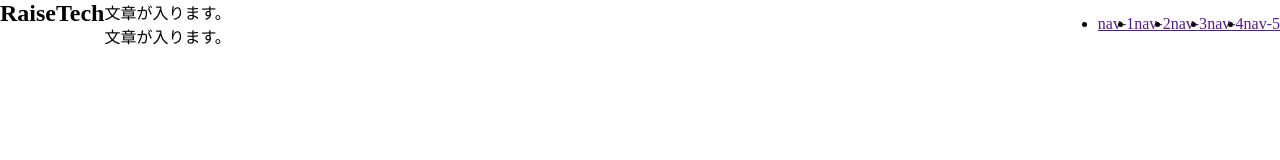
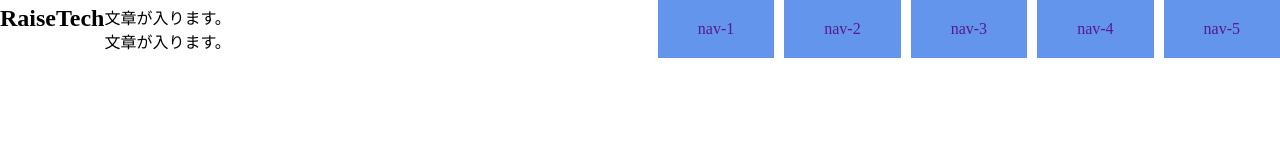
Before and after one commit to Hamu-T/derete-repository-test, a plain HTML site: page index.html in a window 1280 px wide. Drawn offline with Linux system fonts and the light colour scheme.

Commit message:
nav-decoration

```diff
--- a/style.scss
+++ b/style.scss
@@ -13,5 +13,15 @@
 .main {
     &__nav {
         display: flex;
+        list-style: none;
+    }
+    &__item {
+        a {
+            display: block;
+            padding: 20px 40px;
+            margin-left: 10px;
+            background-color:cornflowerblue;
+            text-decoration: none;
+        }
     }
 }
```
Also changed, not shown: css/style.css, css/style.min.css, 2 other files.
